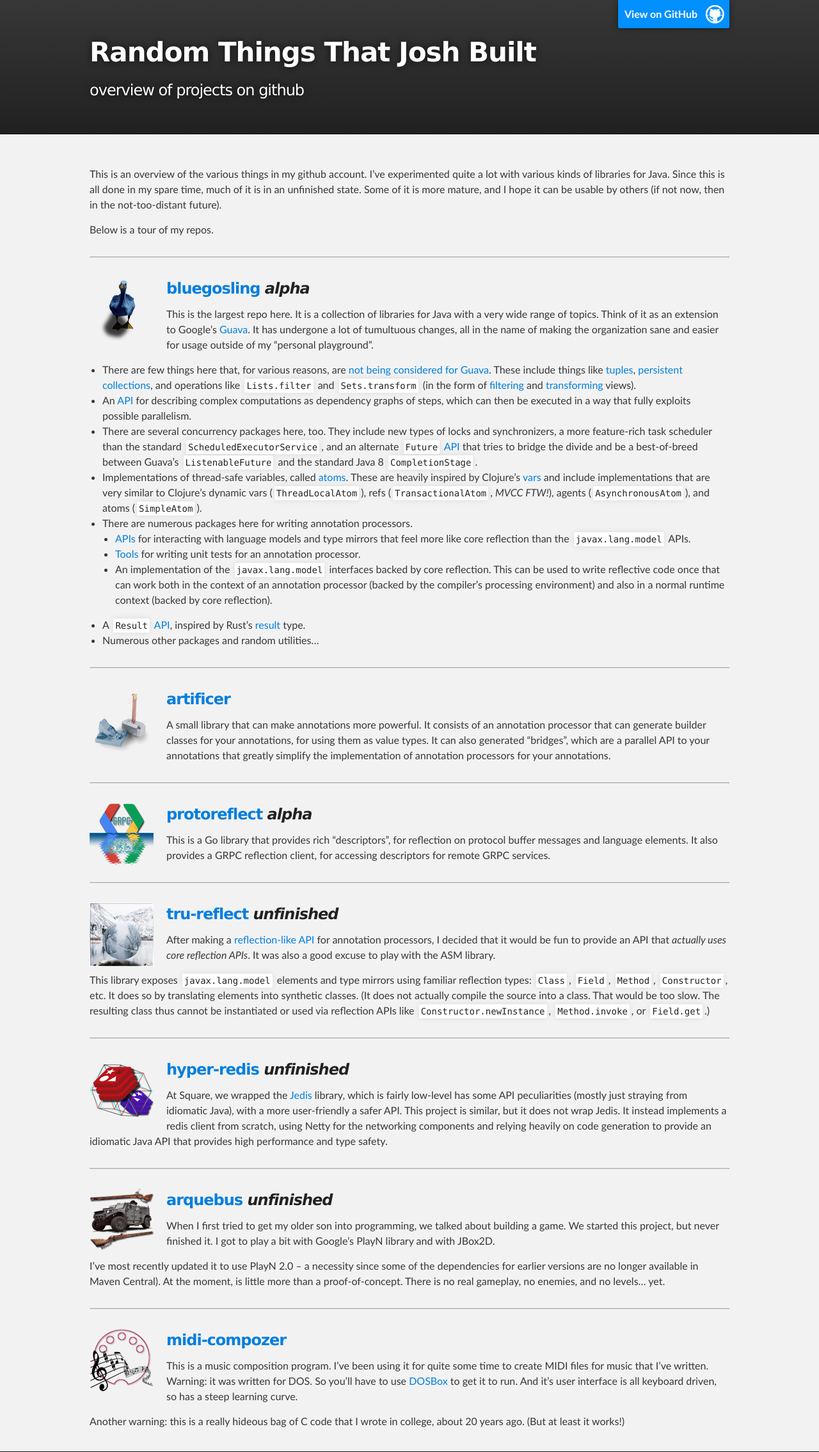
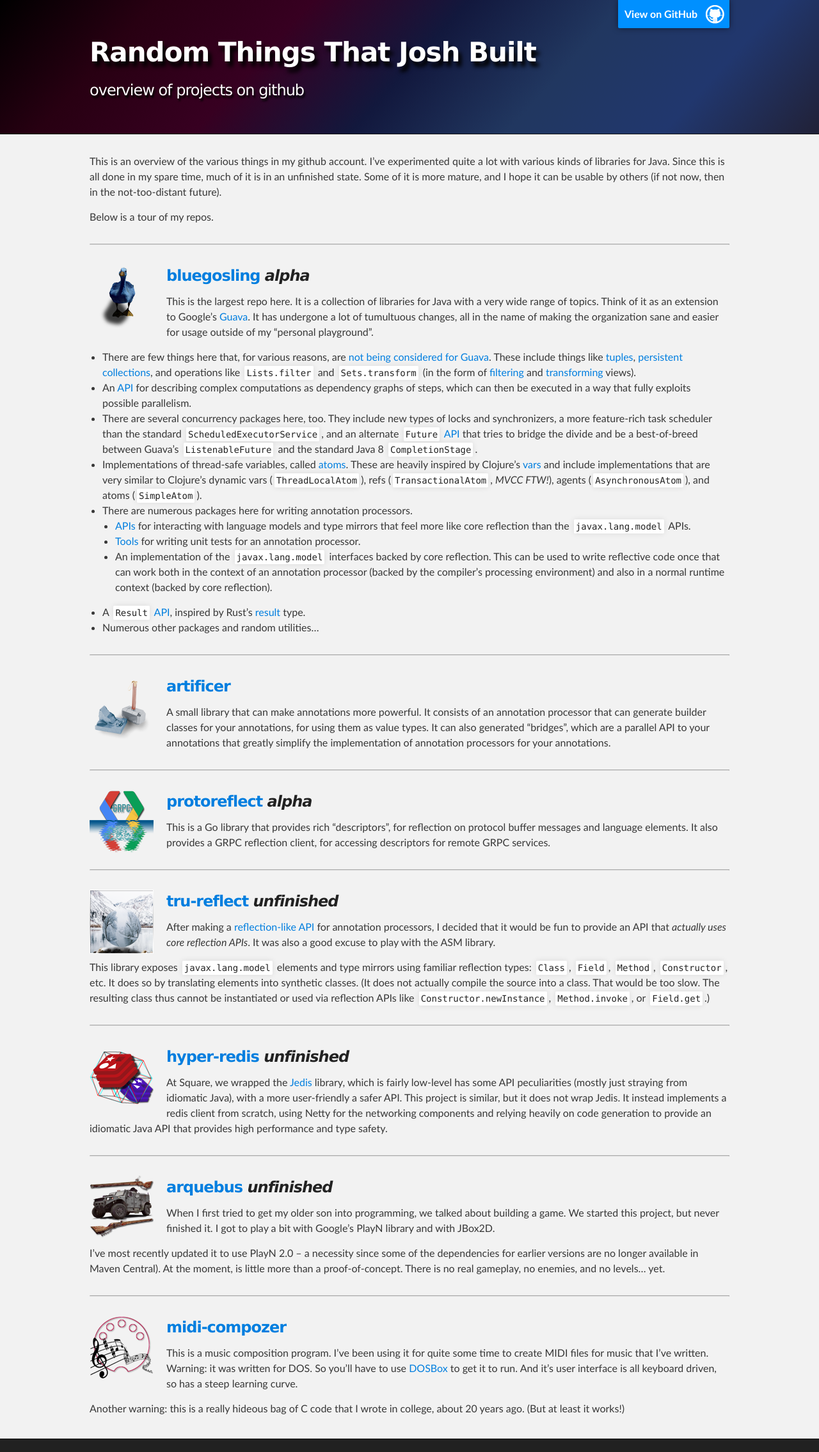
Before and after one commit to jhump/jhump.github.io, a Jekyll site: the page built from index.md, in a window 1280 px wide. Shown: the whole page at 64% size. Built offline with Jekyll 4.4.1, drawn with Linux system fonts in a browser that asks for light colours; nearby versions of some CDN libraries.

Commit message:
Make background white; improve the look of the header

```diff
--- a/stylesheets/stylesheet.css
+++ b/stylesheets/stylesheet.css
@@ -273,12 +273,12 @@
 }
 
 #header_wrap {
-  background: #212121;
-  background: -moz-linear-gradient(top, #373737, #212121);
-  background: -webkit-linear-gradient(top, #373737, #212121);
-  background: -ms-linear-gradient(top, #373737, #212121);
-  background: -o-linear-gradient(top, #373737, #212121);
-  background: linear-gradient(top, #373737, #212121);
+  background: #203450;
+  background: -moz-linear-gradient(-48deg, #212137, #21376E, #213760, #12183D, #370021, #280012, #000);
+  background: -webkit-linear-gradient(-48deg, #212137, #21376E, #213760, #12183D, #370021, #280012, #000);
+  background: -ms-linear-gradient(-48deg, #212137, #21376E, #213760, #12183D, #370021, #280012, #000);
+  background: -o-linear-gradient(-48deg, #212137, #21376E, #213760, #12183D, #370021, #280012, #000);
+  background: linear-gradient(-48deg, #212137, #21376E, #213760, #12183D, #370021, #280012, #000);
 }
 
 #header_wrap .inner {
@@ -290,7 +290,7 @@
   color: #fff;
   font-size: 42px;
   font-weight: 700;
-  text-shadow: #111 0px 0px 10px;
+  text-shadow: #000 5px 8px 6px;
 }
 
 #project_tagline {
@@ -298,7 +298,7 @@
   font-size: 24px;
   font-weight: 300;
   background: none;
-  text-shadow: #111 0px 0px 10px;
+  text-shadow: #000 2px 4px 3px;
 }
 
 #downloads {
@@ -346,14 +346,9 @@
   border-bottom: 1px solid #111;
 }
 
-#main_content {
-  padding-top: 40px;
-}
-
 #footer_wrap {
   background: #212121;
 }
-
 
 
 /*******************************************************************************
```
